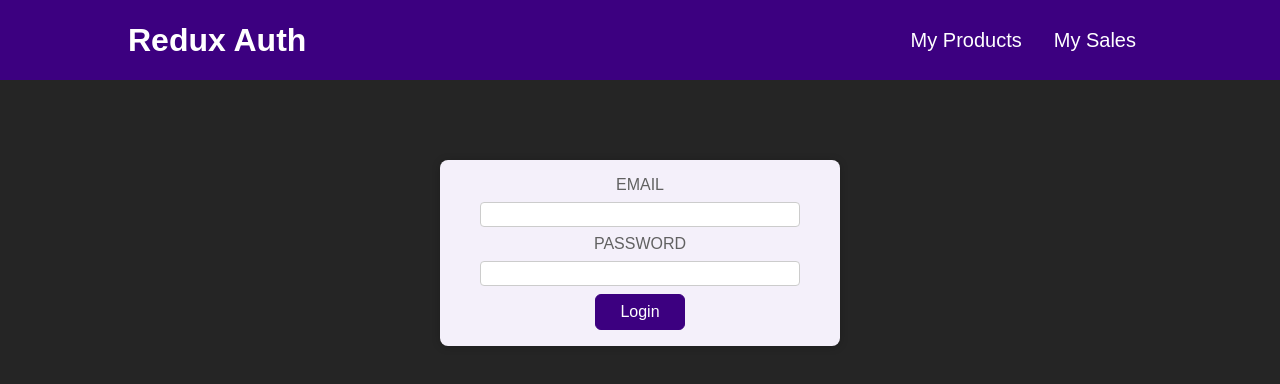
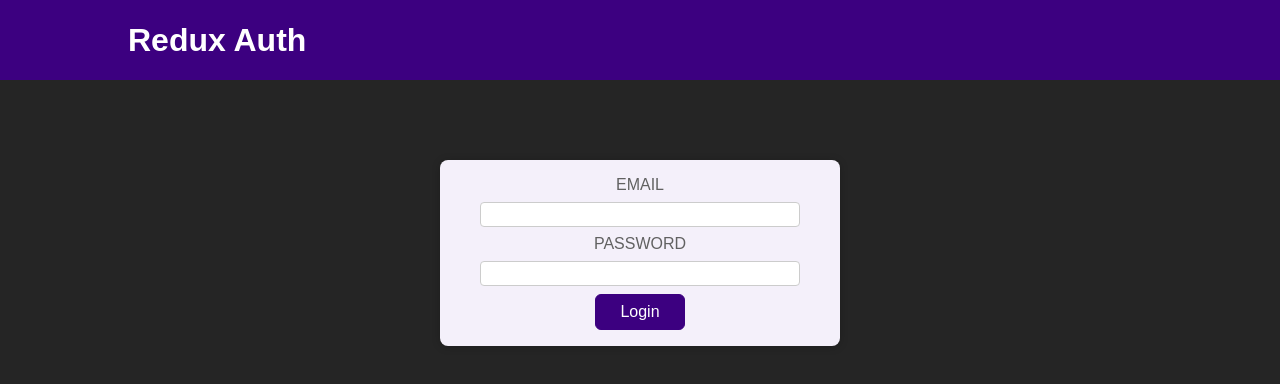
Before and after one commit to Waldman200036/s-01-starting-project, a React (Create React App) app: page / in a window 1280 px wide. Shown: the top 384 px of the page. Built offline with nearby package versions, Linux system fonts and the light colour scheme.

Commit message:
Refined submit form code

```diff
--- a/src/components/Auth.js
+++ b/src/components/Auth.js
@@ -8,7 +8,8 @@ const Auth = () => {
 
   const dispatch = useDispatch();
 
-  const loginHandler = () => {
+  const loginHandler = (event) => {
+    event.preventDefault();
     dispatch(authenticationActions.login());
   };
 
@@ -17,7 +18,7 @@ const Auth = () => {
     <React.Fragment>
         <main className={classes.auth}>
           <section>
-            <form>
+            <form onSubmit={loginHandler}>
               <div className={classes.control}>
                 <label htmlFor="email">Email</label>
                 <input type="email" id="email" />
@@ -26,7 +27,7 @@ const Auth = () => {
                 <label htmlFor="password">Password</label>
                 <input type="password" id="password" />
               </div>
-              <button onClick={loginHandler}>Login</button>
+              <button>Login</button>
             </form>
           </section>
         </main>
--- a/src/components/Header.js
+++ b/src/components/Header.js
@@ -17,7 +17,7 @@ const Header = () => {
   return (
     <header className={classes.header}>
       <h1>Redux Auth</h1>
-      <nav>
+      {isAuthenticated && (<nav>
         <ul>
           <li>
             <a href="/">My Products</a>
@@ -25,11 +25,11 @@ const Header = () => {
           <li>
             <a href="/">My Sales</a>
           </li>
-          {isAuthenticated && (
+
             <li>
               <button onClick={logoutHandler}>Logout</button>
             </li>
-          )}
+
           {isAuthenticated &&
             !isProfileShowing && (
               <li>
@@ -37,7 +37,7 @@ const Header = () => {
               </li>
             )}
         </ul>
-      </nav>
+      </nav> )}
     </header>
   );
 };
```
